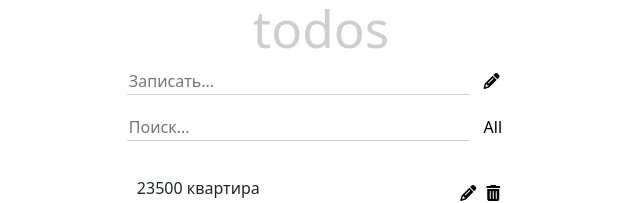
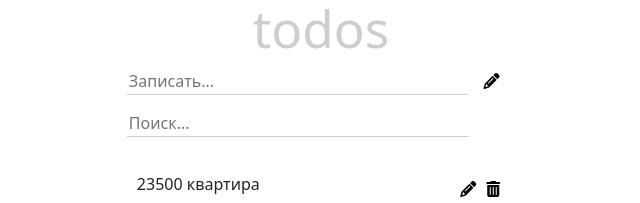
Before and after one commit to Esceup/todo-react, a React (Vite) app: page / in a window 1280 px wide. Shown: the top 203 px of the page, without its empty margins (319-959 px from the left). Built offline with nearby package versions, Linux system fonts and the light colour scheme.

Commit message:
поправка

```diff
--- a/src/App.css
+++ b/src/App.css
@@ -11,6 +11,9 @@
 .App {
   width: 100%;
   padding-bottom: 100px;
+}
+button i {
+  color: #000
 }
 .todo {
   display: flex;
--- a/src/components/TodoList.jsx
+++ b/src/components/TodoList.jsx
@@ -43,7 +43,7 @@ export default function TodoList({ list, setList, searchFilter }) {
     return (
       // <Button onClick={deleteAllTask}>Удалить всё</Button>
       <>
-      <Button onClick={() => all()}>All</Button>
+      {/* <Button onClick={() => all()}>All</Button> */}
             {list?.length > 0 ?
 
             (<ul>
```
